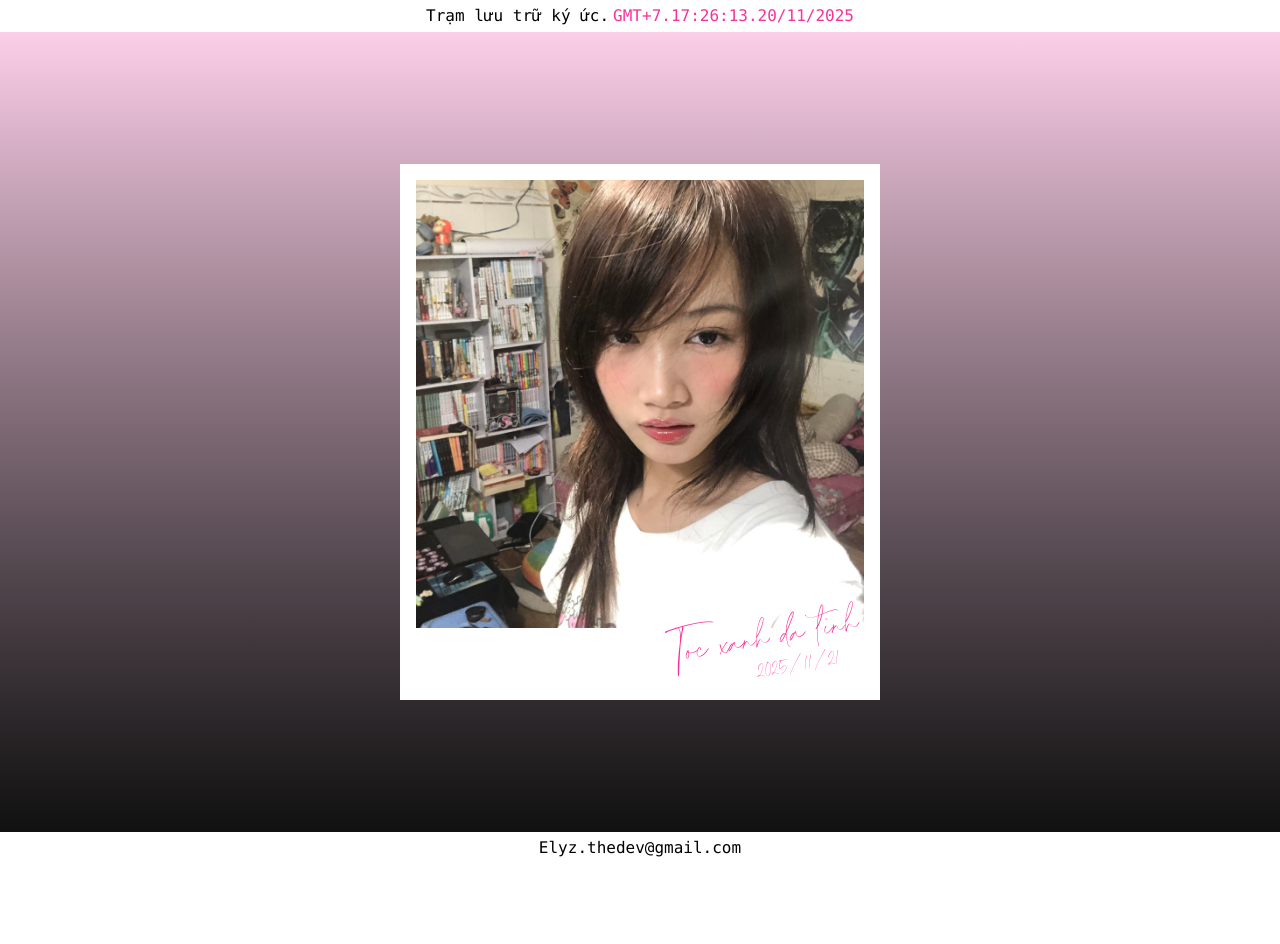
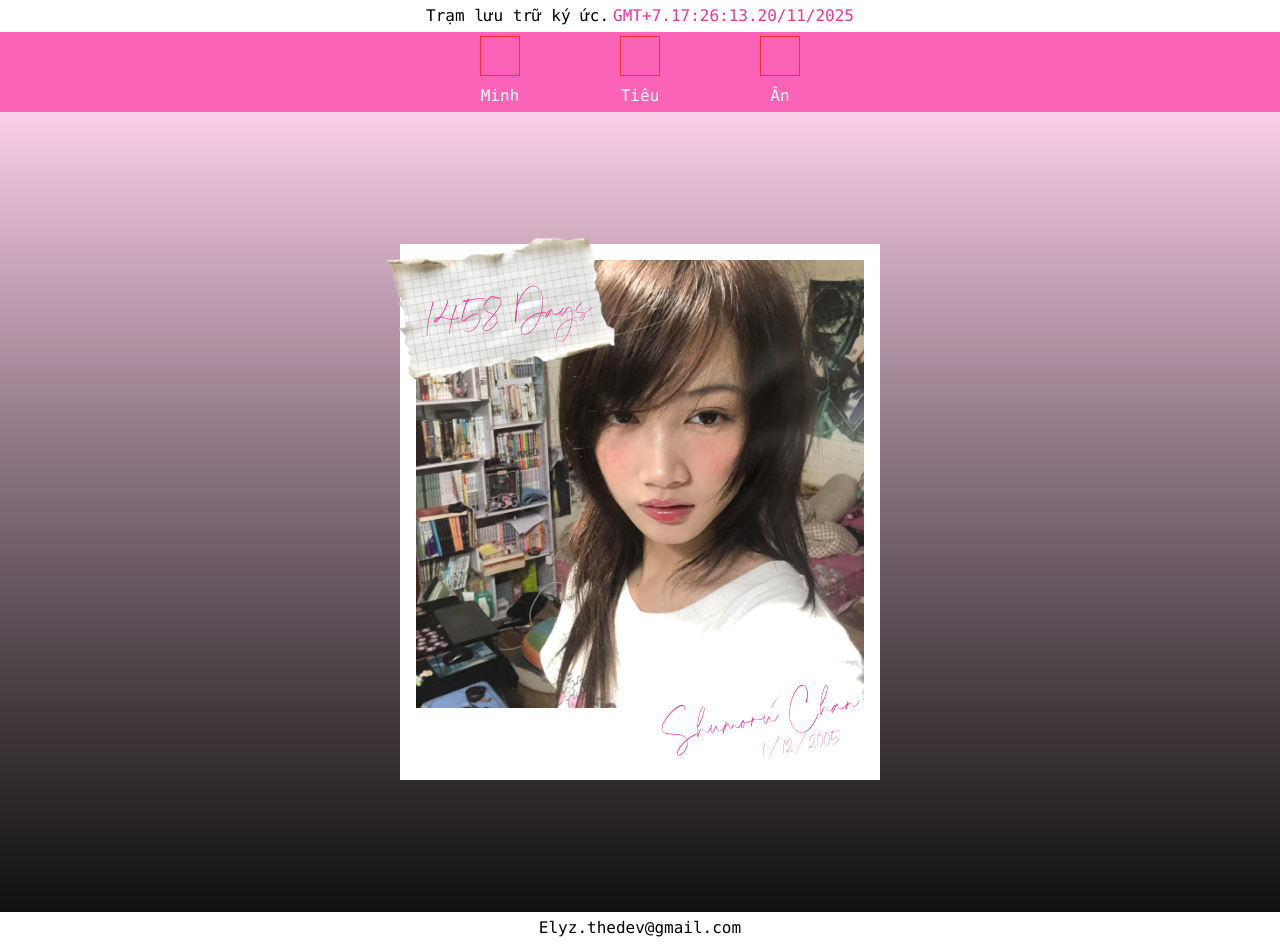
Before and after one commit to elyz01/Tieu-An, a React (Vite) app: page / in a window 1280 px wide. Before the commit the page ends 864 px from the top, so only its background shows below. Built offline with nearby package versions, Linux system fonts and the light colour scheme.

Commit message:
`Added Header component and updated ScrollImages component with new styles and functionality`

```diff
--- a/src/App.jsx
+++ b/src/App.jsx
@@ -10,6 +10,7 @@ function App() {
   return (
    <div className="relative">
     <TopBar />
+    <Header />
     <Routes>
     <Route path="/" element={<Homepage/>}/>
 
--- /dev/null
+++ b/src/components/DateCount.jsx
@@ -0,0 +1,11 @@
+import React from 'react'
+
+const DateCount = () => {
+  return (
+    <div>
+      <img src="./image3.png" alt="" />
+    </div>
+  )
+}
+
+export default DateCount
--- a/src/components/Header.jsx
+++ b/src/components/Header.jsx
@@ -1,13 +1,23 @@
-import React from 'react'
+import React from "react";
 
 const Header = () => {
   return (
+    <div className="h-20 bg-pink-400 font-mono flex items-center">
+      <div className="flex justify-between items-center w-full px-10 lg:px-120">
 
-  <div>
-    {/* <div className="fixed top-0 left-1/2 -translate-x-1/2  bg-black/75  w-[100%]  h-12 z-50">
-  </div> */}
-  </div>
-  )
-}
+        {["Minh", "Tiêu", "Ân"].map((name, idx) => (
+          <div key={idx} className="flex flex-col items-center justify-center space-y-2">
+            {/* Wrapper giữ khối vuông luôn nằm giữa */}
+            <div className="flex cursor-pointer items-center justify-center w-10 h-10">
+              <div className="border-red-500 border w-10 h-10 "></div>
+            </div>
+            <p className="text-white cursor-pointer">{name}</p>
+          </div>
+        ))}
 
-export default Header
+      </div>
+    </div>
+  );
+};
+
+export default Header;
--- a/src/components/ScrollImages.jsx
+++ b/src/components/ScrollImages.jsx
@@ -1,11 +1,28 @@
 import React, { } from "react";
+import DateCount from './DateCount';
 
 const ScrollImages = ({ images}) => {
+  const calculateDays = () => {
+    const startDate = new Date("2021-11-23");
+    const today = new Date();
+    const diffTime = today - startDate; // hiệu số ms
+    const diffDays = Math.floor(diffTime / (1000 * 60 * 60 * 24));
+    return diffDays;
+  };
 
 
   return (
-    <div className="w-full relative px-8 flex flex-col items-center ">
+    <div className="w-full  px-8 flex flex-col items-center ">
+
+
      <div className="bg-white pb-14 relative">
+     <div className="absolute -top-14 -left-4 z-10 flex flex-col items-center">
+  <img className="w-60 -rotate-10 h-auto" src="./image3.png" alt="" />
+</div>
+<div className="absolute top-10 left-6 text-6xl z-11 ">
+<p className="text-pink-500 font-bold -rotate-5 classconfig">{calculateDays()} Days</p>
+
+  </div>
      {images.map((img, index) => {
 
       return (
@@ -20,10 +37,10 @@ const ScrollImages = ({ images}) => {
     })}
     <div className=" flex flex-col items-end">
       <p className="classconfig text-6xl absolute bottom-8 font-bold right-5 -rotate-10 text-right text-pink-500">
-        Toc xanh da tinh
+        Shumoru Chan
       </p>
       <p className="classconfig text-2xl absolute bottom-5  right-10 -rotate-10 text-right text-pink-500">
-        2025/11/21
+        1/12/2005
       </p>
     </div>
 
```
Also changed, not shown: public/image3.png (added).
